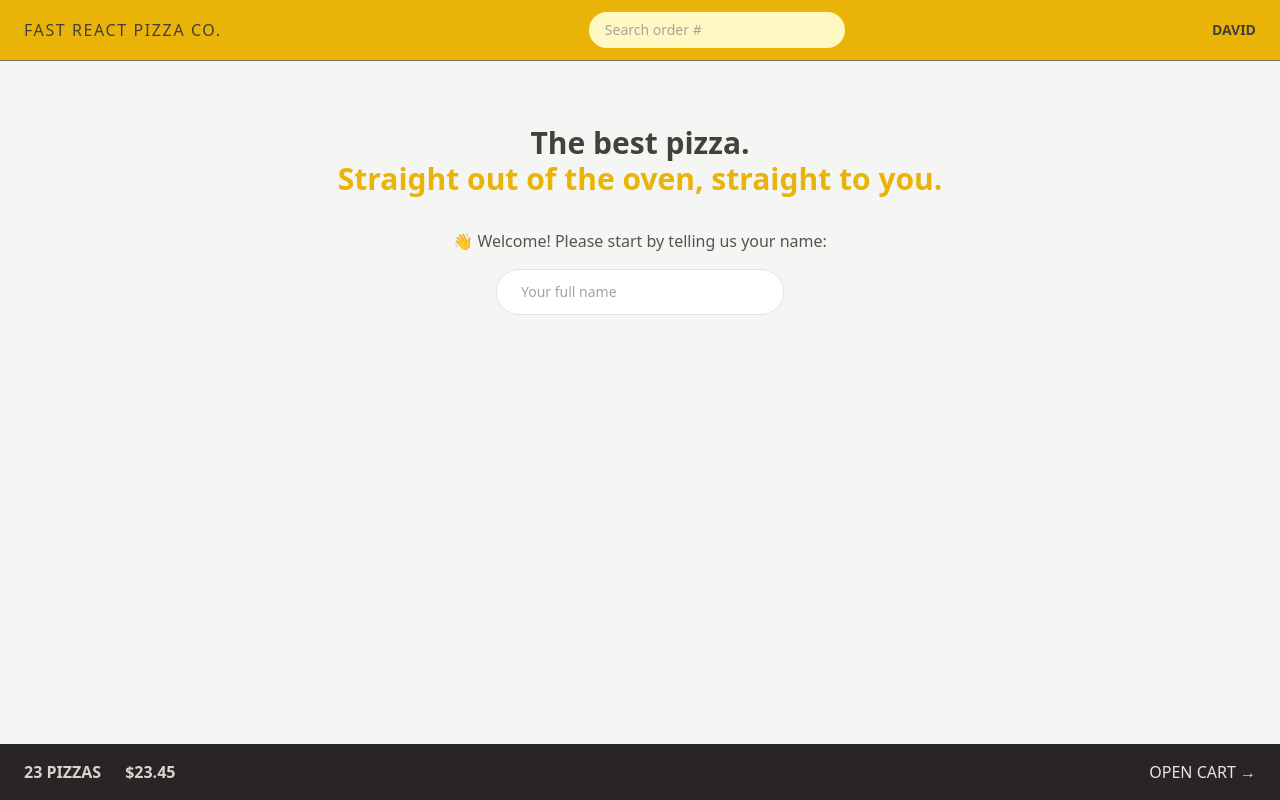
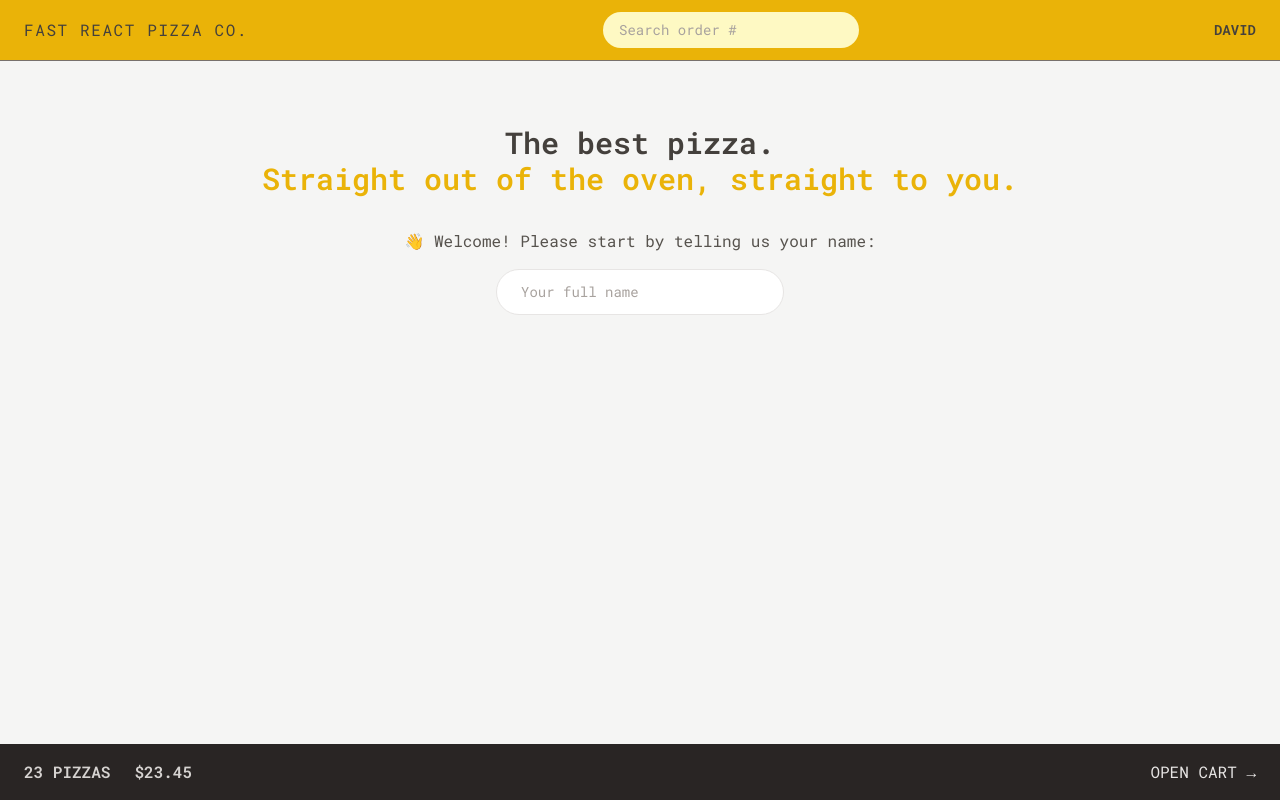
Before and after one commit to kiethohoai/fast-react-pizza, a React (Vite) app: page / in a window 1280 px wide. Built offline with nearby package versions, Linux system fonts and the light colour scheme.

Commit message:
015 Configuring Tailwind Custom Font Family

```diff
--- a/index.html
+++ b/index.html
@@ -4,6 +4,12 @@
     <meta charset="UTF-8" />
     <link rel="icon" type="image/svg+xml" href="/vite.svg" />
     <meta name="viewport" content="width=device-width, initial-scale=1.0" />
+    <link rel="preconnect" href="https://fonts.googleapis.com" />
+    <link rel="preconnect" href="https://fonts.gstatic.com" crossorigin />
+    <link
+      href="https://fonts.googleapis.com/css2?family=Quicksand:wght@300..700&family=Roboto+Mono:ital,wght@0,100..700;1,100..700&display=swap"
+      rel="stylesheet"
+    />
     <title>Vite + React</title>
   </head>
   <body class="bg-stone-100 text-stone-700">
--- a/src/ui/Header.jsx
+++ b/src/ui/Header.jsx
@@ -4,7 +4,7 @@
 
 function Header() {
   return (
-    <header className="flex items-center justify-between border-b border-stone-500 bg-yellow-500 px-4 py-3 uppercase sm:px-6">
+    <header className="font-pizza flex items-center justify-between border-b border-stone-500 bg-yellow-500 px-4 py-3 uppercase sm:px-6">
       <Link to="/" className="tracking-widest">
         Fast React Pizza Co.
       </Link>
--- a/tailwind.config.js
+++ b/tailwind.config.js
@@ -2,7 +2,15 @@
 export default {
   content: ["./index.html", "./src/**/*.{js,ts,jsx,tsx}"],
   theme: {
-    extend: {},
+    fontFamily: {
+      sans: "Roboto Mono, monospace",
+    },
+
+    extend: {
+      height: {
+        screen: "100dvh",
+      },
+    },
   },
   plugins: [],
 };
```
Also changed, not shown: 1 other file (tests, documents, lock files or other folders).
